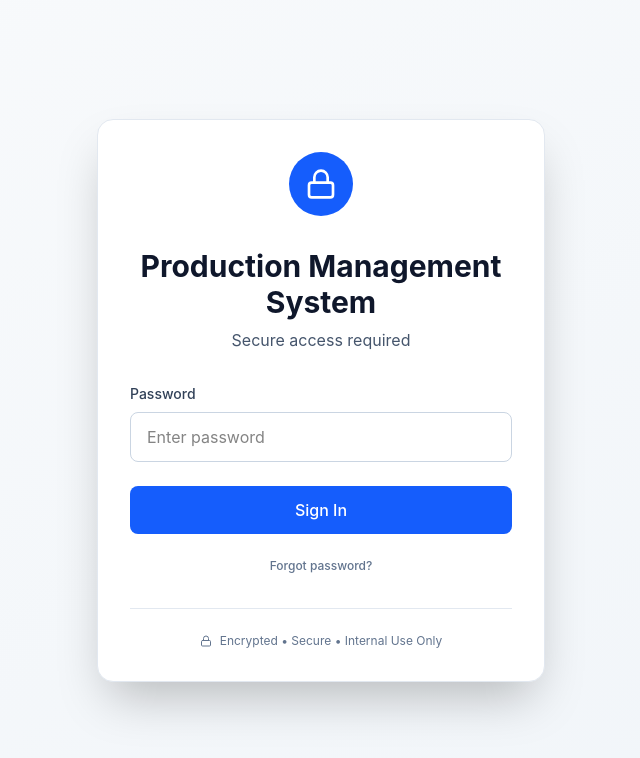
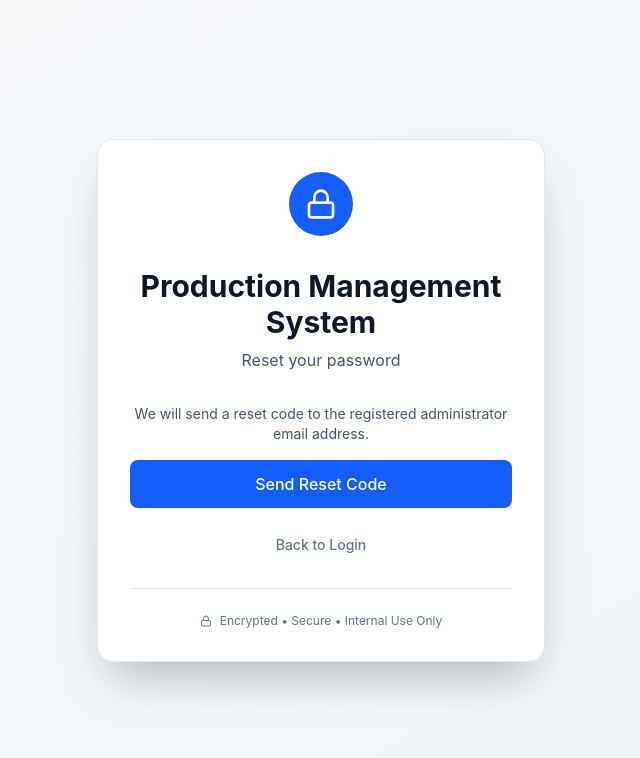
Before and after one commit to midlandchemicals/Production-Management-System, a React (Vite) app: page / in a window 1280 px wide. Both pictures are taken after a click on the button "Forgot password?". Shown: the top 758 px of the page, without its empty margins (319-959 px from the left). Built offline with nearby package versions, Linux system fonts and the light colour scheme; no server answers.

Commit message:
feat(auth): implement password reset flow via Mailtrap

```diff
--- a/src/app/App.tsx
+++ b/src/app/App.tsx
@@ -8,9 +8,24 @@ import { Lock, Database, Calculator, BookOpen } from "lucide-react";
 export default function App() {
   const [activeModule, setActiveModule] = useState("materials");
   const [isAuthenticated, setIsAuthenticated] = useState(false);
+
+  // Auth states
+  const [authView, setAuthView] = useState<'login' | 'forgot_password' | 'verify_code' | 'reset_password'>('login');
   const [password, setPassword] = useState("");
 
+  // Reset password states
+  const [resetCode, setResetCode] = useState("");
+  const [inputCode, setInputCode] = useState("");
+  const [newPassword, setNewPassword] = useState("");
+  const [isSubmitting, setIsSubmitting] = useState(false);
+  const [errorMsg, setErrorMsg] = useState("");
+
   useEffect(() => {
+    // Initialize dummy credentials if none exist
+    if (!localStorage.getItem('app_credentials')) {
+      localStorage.setItem('app_credentials', JSON.stringify({ password: 'admin123' }));
+    }
+
     const auth = sessionStorage.getItem("authenticated");
     if (auth === "true") {
       setIsAuthenticated(true);
@@ -19,11 +34,89 @@ export default function App() {
 
   const handleLogin = (e: React.FormEvent) => {
     e.preventDefault();
-    if (password === "admin123") {
+    setErrorMsg("");
+
+    try {
+      const creds = JSON.parse(localStorage.getItem('app_credentials') || '{}');
+      if (password === creds.password) {
         setIsAuthenticated(true);
         sessionStorage.setItem("authenticated", "true");
       } else {
-      alert("Incorrect password");
+        setErrorMsg("Incorrect password");
+      }
+    } catch (err) {
+      setErrorMsg("Error verifying credentials");
+    }
+  };
+
+  const handleSendResetCode = async (e: React.FormEvent) => {
+    e.preventDefault();
+    setErrorMsg("");
+    setIsSubmitting(true);
+
+    // Generate a 6-digit code
+    const code = Math.floor(100000 + Math.random() * 900000).toString();
+    setResetCode(code);
+
+    try {
+      // Send code using Mailtrap API to the requested hardcoded email
+      const response = await fetch('https://send.api.mailtrap.io/api/send', {
+        method: 'POST',
+        headers: {
+          'Authorization': `Bearer ${import.meta.env.VITE_MAILTRAP_TOKEN}`,
+          'Content-Type': 'application/json'
+        },
+        body: JSON.stringify({
+          from: { email: 'hello@demomailtrap.com', name: 'Mailtrap Test' },
+          to: [{ email: 'midchemspeciality@gmail.com' }],
+          subject: 'Password Reset Code',
+          text: `Your password reset code is: ${code}\n\nPlease enter this code in the application to reset your password.`,
+          category: 'Password Reset'
+        })
+      });
+
+      if (!response.ok) {
+        console.warn("Mailtrap API issue (likely CORS or unauthorized):", await response.text());
+        console.log(`[DEV MODE] Reset code is: ${code}`);
+      }
+
+      setAuthView('verify_code');
+    } catch (err) {
+      console.error("Failed to send email:", err);
+      console.log(`[DEV MODE] Reset code is: ${code}`);
+      setAuthView('verify_code');
+    } finally {
+      setIsSubmitting(false);
+    }
+  };
+
+  const handleVerifyCode = (e: React.FormEvent) => {
+    e.preventDefault();
+    setErrorMsg("");
+
+    if (inputCode === resetCode) {
+      setAuthView('reset_password');
+    } else {
+      setErrorMsg("Incorrect verification code");
+    }
+  };
+
+  const handleResetPassword = (e: React.FormEvent) => {
+    e.preventDefault();
+    setErrorMsg("");
+
+    try {
+      const creds = JSON.parse(localStorage.getItem('app_credentials') || '{}');
+      creds.password = newPassword;
+      localStorage.setItem('app_credentials', JSON.stringify(creds));
+
+      alert("Password successfully reset!");
+      setAuthView('login');
+      setPassword("");
+      setNewPassword("");
+      setInputCode("");
+    } catch (err) {
+      setErrorMsg("Failed to reset password");
     }
   };
 
@@ -31,6 +124,7 @@ export default function App() {
     setIsAuthenticated(false);
     sessionStorage.removeItem("authenticated");
     setPassword("");
+    setAuthView('login');
   };
 
   if (!isAuthenticated) {
@@ -46,8 +140,19 @@ export default function App() {
             Production Management System
           </h1>
           <p className="text-center text-slate-600 mb-8">
-            Secure access required
+            {authView === 'login' && "Secure access required"}
+            {authView === 'forgot_password' && "Reset your password"}
+            {authView === 'verify_code' && "Enter verification code"}
+            {authView === 'reset_password' && "Set new password"}
           </p>
+
+          {errorMsg && (
+            <div className="mb-6 p-3 bg-red-50 text-red-600 text-sm rounded-lg border border-red-100 text-center">
+              {errorMsg}
+            </div>
+          )}
+
+          {authView === 'login' && (
             <form onSubmit={handleLogin} className="space-y-6">
               <div>
                 <label className="block text-sm font-medium text-slate-700 mb-2">
@@ -64,20 +169,102 @@ export default function App() {
               </div>
               <button
                 type="submit"
-              className="w-full py-3 bg-blue-600 text-white rounded-lg hover:bg-blue-700 transition-colors font-medium"
+                className="w-full py-3 bg-blue-600 text-white rounded-lg hover:bg-blue-700 transition-colors font-medium cursor-pointer"
               >
                 Sign In
               </button>
-          </form>
               <button
                 type="button"
-            className="mt-6 w-full cursor-pointer text-xs text-center text-slate-500 hover:text-slate-700 transition-colors"
-            onClick={() =>
-              alert("Please contact the administrator to reset your password.")
-            }
+                className="w-full cursor-pointer text-sm text-center text-blue-600 hover:text-blue-800 transition-colors"
+                onClick={() => setAuthView('forgot_password')}
               >
                 Forgot password?
               </button>
+            </form>
+          )}
+
+          {authView === 'forgot_password' && (
+            <form onSubmit={handleSendResetCode} className="space-y-6">
+              <p className="text-sm text-slate-600 text-center mb-4">
+                We will send a reset code to the registered administrator email address.
+              </p>
+              <button
+                type="submit"
+                disabled={isSubmitting}
+                className="w-full py-3 bg-blue-600 text-white rounded-lg hover:bg-blue-700 transition-colors font-medium cursor-pointer disabled:bg-blue-400"
+              >
+                {isSubmitting ? "Sending..." : "Send Reset Code"}
+              </button>
+              <button
+                type="button"
+                className="w-full cursor-pointer text-sm text-center text-slate-500 hover:text-slate-700 transition-colors"
+                onClick={() => setAuthView('login')}
+              >
+                Back to Login
+              </button>
+            </form>
+          )}
+
+          {authView === 'verify_code' && (
+            <form onSubmit={handleVerifyCode} className="space-y-6">
+              <p className="text-sm text-slate-600 text-center mb-4">
+                Please check your email for the 6-digit reset code.
+              </p>
+              <div>
+                <label className="block text-sm font-medium text-slate-700 mb-2">
+                  Verification Code
+                </label>
+                <input
+                  type="text"
+                  value={inputCode}
+                  onChange={(e) => setInputCode(e.target.value)}
+                  className="w-full px-4 py-3 border border-slate-300 rounded-lg focus:ring-2 focus:ring-blue-500 focus:border-blue-500 outline-none text-center text-2xl tracking-widest"
+                  placeholder="------"
+                  maxLength={6}
+                  required
+                />
+              </div>
+              <button
+                type="submit"
+                className="w-full py-3 bg-blue-600 text-white rounded-lg hover:bg-blue-700 transition-colors font-medium cursor-pointer"
+              >
+                Verify Code
+              </button>
+              <button
+                type="button"
+                className="w-full cursor-pointer text-sm text-center text-slate-500 hover:text-slate-700 transition-colors"
+                onClick={() => setAuthView('forgot_password')}
+              >
+                Resend Code
+              </button>
+            </form>
+          )}
+
+          {authView === 'reset_password' && (
+            <form onSubmit={handleResetPassword} className="space-y-6">
+              <div>
+                <label className="block text-sm font-medium text-slate-700 mb-2">
+                  New Password
+                </label>
+                <input
+                  type="password"
+                  value={newPassword}
+                  onChange={(e) => setNewPassword(e.target.value)}
+                  className="w-full px-4 py-3 border border-slate-300 rounded-lg focus:ring-2 focus:ring-blue-500 focus:border-blue-500 outline-none"
+                  placeholder="Enter new password"
+                  required
+                  minLength={6}
+                />
+              </div>
+              <button
+                type="submit"
+                className="w-full py-3 bg-blue-600 text-white rounded-lg hover:bg-blue-700 transition-colors font-medium cursor-pointer"
+              >
+                Save New Password
+              </button>
+            </form>
+          )}
+
           <div className="mt-8 pt-6 border-t border-slate-200">
             <div className="flex items-center justify-center gap-2 text-xs text-slate-500">
               <Lock className="w-3 h-3" />
```
Lines whose indentation alone changed are shown as unchanged.
